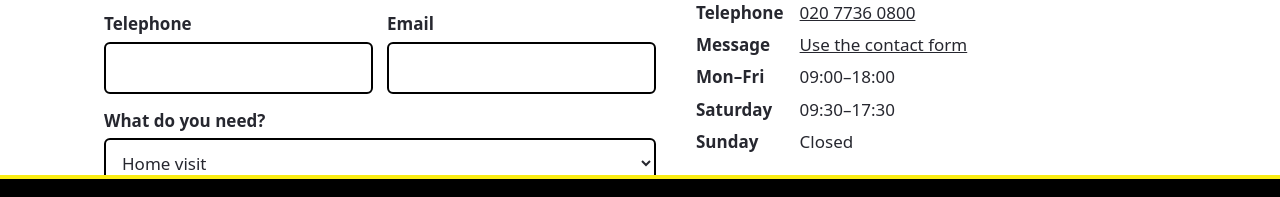
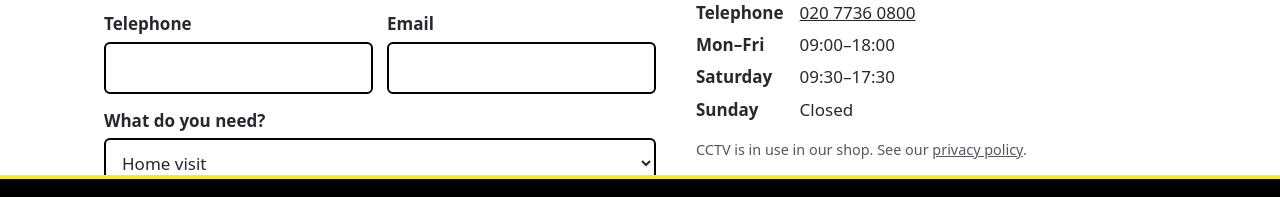
Before and after one commit to HH-Chewbacca/computerangels-website, a plain HTML site: page contact-computer-angels.html in a window 1280 px wide. Shown: the part 527-724 px from the top of the page. Drawn offline with Linux system fonts and the light colour scheme.

Commit message:
Contact page: drop the duplicate 'Use the contact form' line from Find us
Co-Authored-By: Claude Fable 5.2 <noreply@anthropic.com>
Claude-Session: https://claude.ai/code/session_019ufZNBgBkyfSUCuBsBF8eS

```diff
--- a/contact-computer-angels.html
+++ b/contact-computer-angels.html
@@ -98,7 +98,6 @@
         <dl>
           <dt>Address</dt><dd>Computer Angels Limited<br>160 Munster Road<br>London SW6 5RA</dd>
           <dt>Telephone</dt><dd><a href="tel:+442077360800">020 7736 0800</a></dd>
-          <dt>Message</dt><dd><a href="#enquiry">Use the contact form</a></dd>
           <dt>Mon–Fri</dt><dd>09:00–18:00</dd>
           <dt>Saturday</dt><dd>09:30–17:30</dd>
           <dt>Sunday</dt><dd>Closed</dd>
```
